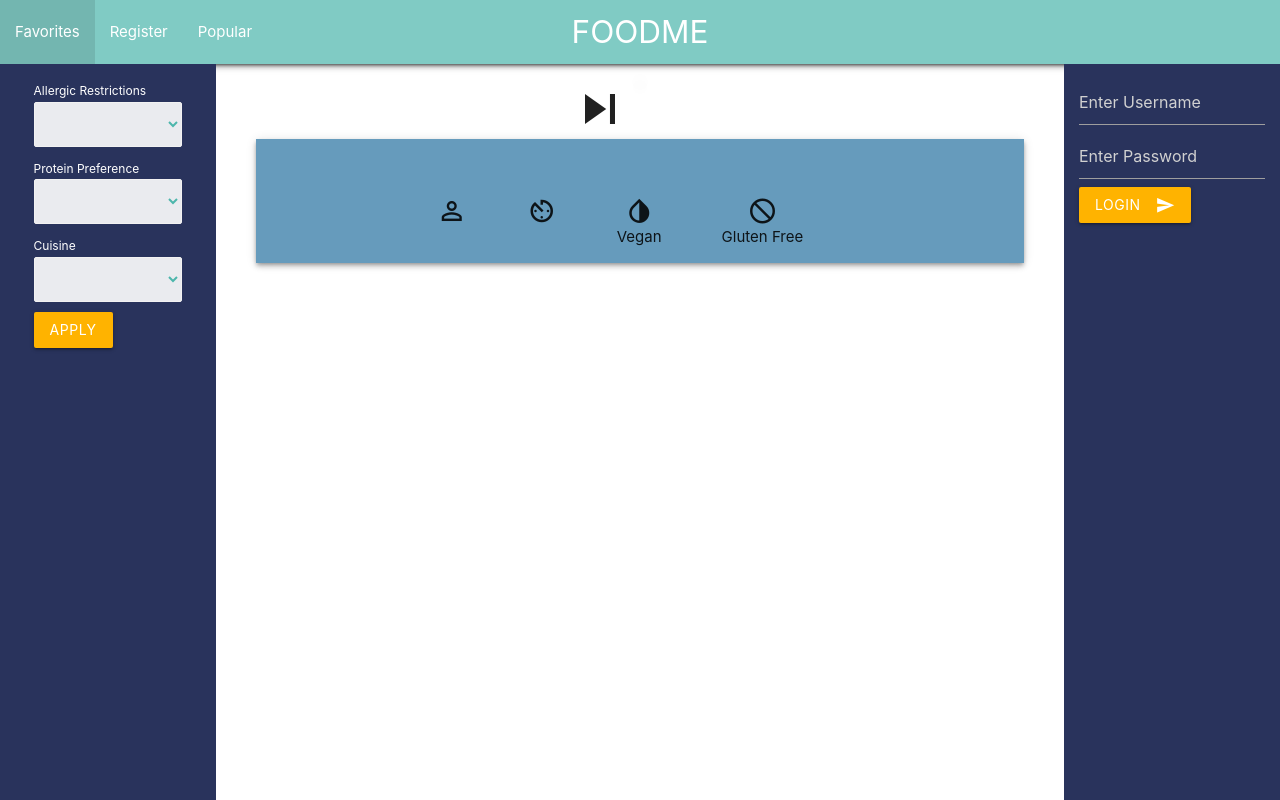
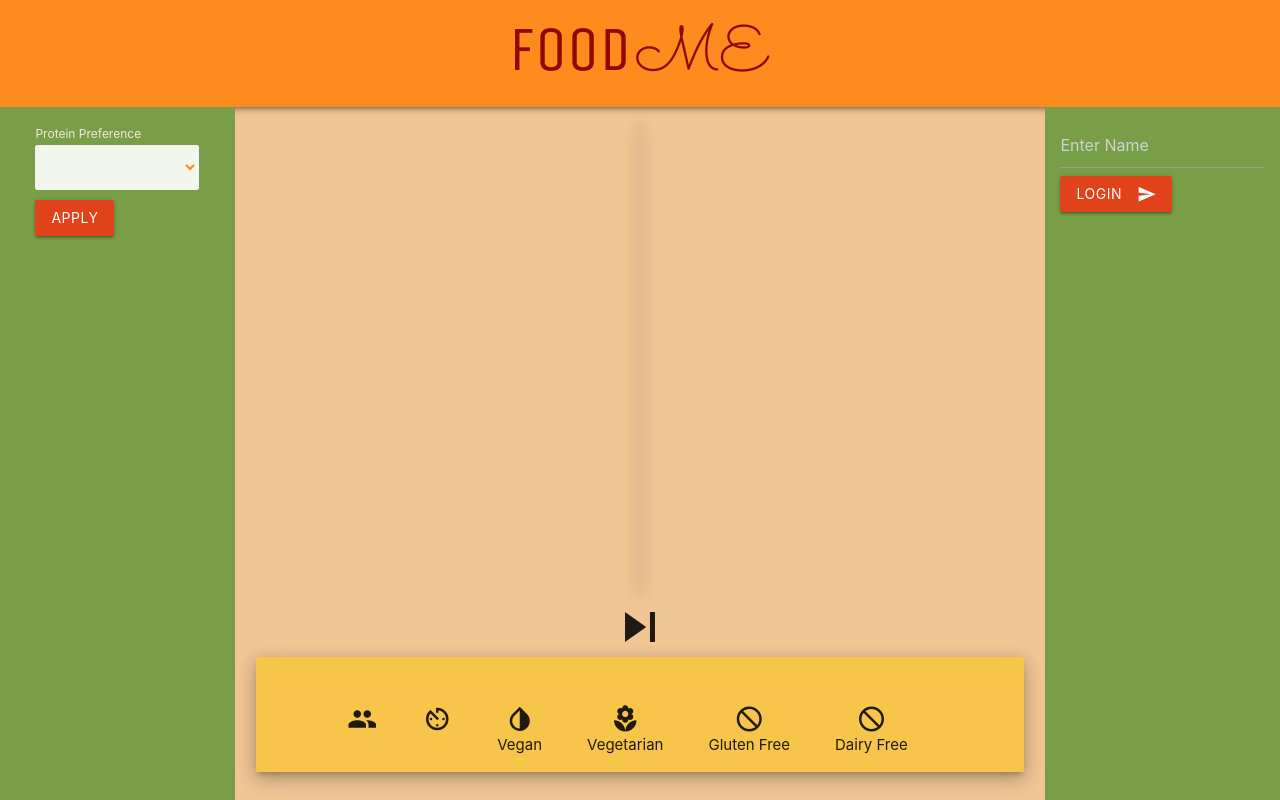
Before and after one commit to mycroquet/foodme, a plain HTML site: page index.html in a window 1280 px wide. Both pictures are taken after a click on the element "skip_next". Shown: the top 800 px of the page. Drawn offline with nearby package versions, Linux system fonts and the light colour scheme; no server answers.

Commit message:
Got icons to change

```diff
--- a/app.js
+++ b/app.js
@@ -17,6 +17,10 @@ function getRandomRecipe() {
         var link = data.recipes[0].sourceUrl
         var servings = data.recipes[0].servings
         var readyIn = data.recipes[0].readyInMinutes
+        var isVegan = data.recipes[0].vegan
+        var isGlutenFree = data.recipes[0].glutenFree
+        var isVegetarian = data.recipes[0].vegetarian
+        var isDairyFree = data.recipes[0].dairyFree
 
         $('#recipeImage').attr('src', image);
         $('#recipeName').attr('href', link);
@@ -24,12 +28,45 @@ function getRandomRecipe() {
         $('#instructions').text(instructions)
         $('#servings').text(servings + ' servings')
         $('#ready').text('Ready in ' + readyIn + ' minutes')
+        $('#seeRecipe').attr('href', link);
+
+
+        if (isVegan === false) {
+            $('#isVegan').css('display', 'none')
+        } else {
+            $('#isVegan').css('display', 'flex')
+        }
+        if (isGlutenFree === false) {
+            $('#isGlutenFree').css('display', 'none')
+        } else {
+            $('#isGlutenFree').css('display', 'flex')
+        }
+        if (isVegetarian === false) {
+            $('#isVegetarian').css('display', 'none')
+        } else {
+            $('#isVegetarian').css('display', 'flex')
+        }
+        if (isGlutenFree === false) {
+            $('#isDairyFree').css('display', 'none')
+        } else {
+            $('#isDairyFree').css('display', 'flex')
+        }
     }
+    console.log(isVegan);
+    console.log(isGlutenFree);
 
 }
 
 $('.arrows').click(function() {
-  getRandomRecipe()
+    getRandomRecipe()
 });
 
 getRandomRecipe()
+
+
+var $myUser = $('.user').val()
+
+
+$('#submit').click(localStorage.setItem('name', $myUser))
+
+console.log($myUser);
--- a/index.html
+++ b/index.html
@@ -5,83 +5,96 @@
 <head>
     <link rel="stylesheet" href="https://cdnjs.cloudflare.com/ajax/libs/materialize/0.97.8/css/materialize.css">
     <link rel="stylesheet" href="main.css">
-    <link rel="stylesheet" href="/fancybox/source/jquery.fancybox.css?v=2.1.5" type="text/css" media="screen" />
     <link href="http://fonts.googleapis.com/icon?family=Material+Icons" rel="stylesheet">
+    <link href="https://fonts.googleapis.com/css?family=Sacramento|Unica+One" rel="stylesheet">
 </head>
 
 <body>
     <header class="z-depth-2">
-        <nav>
-            <div class="nav-wrapper teal lighten-3">
-                <a href="#" class="brand-logo center">FOODME</a>
-                <ul id="nav-mobile" class="left hide-on-med-and-down">
+        <div class="nav-wrapper">
+            <a href="#" class="brand-logo center"><h1 class="logo-food">FOOD</h1></a>
+            <a href="#" class="brand-logo center"><h1 class="logo-me">ME</h1></a>
+            <!-- <ul id="nav-mobile" class="left hide-on-med-and-down">
                     <li><a href="#">Favorites</a></li>
                     <li><a href="#">Register</a></li>
                     <li><a href="#">Popular</a></li>
-                </ul>
+                </ul> -->
         </div>
-        </nav>
     </header>
     <main>
         <aside class="col s3 left-bar">
             <form class="filter" action="index.html" method="get">
-                <label for="allergies">Allergic Restrictions
+                <!-- <label for="allergies">Allergic Restrictions
           <select class="allergies" name="Allergies">
           </select>
-        </label>
+        </label> -->
                 <label for="protein-preference">Protein Preference
           <select class="protein" name="Protein">
           </select>
         </label>
-                <label for="cuisine">Cuisine
+                <!-- <label for="cuisine">Cuisine
           <select class="cuisine" name="Cuisine">
           </select>
-        </label>
-                <button class="btn waves-effect amber darken-1" type="submit" name="action">Apply
+        </label> -->
+                <button class="btn waves-effect" type="button" name="action">Apply
         </button>
             </form>
         </aside>
         <section class="col s6 container">
+            <article class="img-container">
                 <figure class="imageWrapper">
                     <img id="recipeImage" class="responsive-img z-depth-3" src="" />
                 </figure>
+            </article>
             <div class="arrows">
                 <i class="medium material-icons">skip_next</i>
             </div>
-            <figcaption class="z-depth-2">
-                <h2 class="truncate"><a id="recipeName" href="" target="newTab"></a></h2>
+            <figcaption class="z-depth-3">
+                <h3 class="truncate"><a id="recipeName" href="" target="newTab"></a></h3>
                 <div class="specs">
-                  <div class="spec-icons" value="servings">
-                    <i class="small material-icons">perm_identity</i>
+                    <div class="spec-icons">
+                        <i class="small material-icons">people</i>
                         <p id="servings"></p>
                     </div>
-                  <div class="spec-icons" value="cooktime">
+                    <div class="spec-icons">
                         <i class="small material-icons">av_timer</i>
                         <p id="ready"></p>
                     </div>
-                  <div class="spec-icons" value="isVegan">
+                    <div id="isVegan" class="spec-icons">
                         <i class="small material-icons">invert_colors</i>
                         <p>Vegan</p>
                     </div>
-                  <div class="spec-icons" value="isGlutenFree">
+                    <div id="isVegetarian" class="spec-icons">
+                        <i class="small material-icons">local_florist</i>
+                        <p>Vegetarian</p>
+                    </div>
+                    <div id="isGlutenFree" class="spec-icons">
                         <i class="small material-icons">not_interested</i>
                         <p>Gluten Free</p>
                     </div>
+                    <div id="isDairyFree" class="spec-icons">
+                        <i class="small material-icons">not_interested</i>
+                        <p>Dairy Free</p>
+                    </div>
+                    <!-- <div class="spec-icons">
+                        <a id="seeRecipe" href="" target="newTab">
+                        <i class="small material-icons">description</i></a>
+                        <p>See Recipe</p>
+                    </div> -->
                 </div>
                 <p id="instructions" class="flow-text"></p>
             </figcaption>
         </section>
         <aside class="col s3 right-bar">
             <form class="login" action="index.html" method="get">
-                <input type="text" name="username" placeholder="Enter Username">
-                <input type="text" name="password" placeholder="Enter Password">
-                <button class="btn waves-effect amber darken-1" type="submit" name="action">Login
+                <input type="text" id="user" placeholder="Enter Name">
+                <button id="submit" class="btn waves-effect" type="button" name="action">Login
                   <i class="material-icons right">send</i>
                 </button>
             </form>
         </aside>
     </main>
-    <footer class="amber darken-1">
+    <footer>
         <small>Michael Roque's Q1 Project</small>
     </footer>
     <script src="https://cdnjs.cloudflare.com/ajax/libs/jquery/3.1.1/jquery.min.js"></script>
--- a/main.css
+++ b/main.css
@@ -1,13 +1,28 @@
 body {
     display: flex;
+    background-color: #F0C695;
     min-height: 100vh;
     flex-direction: column;
 }
 
 header {
-    background-color: #F3A712;
+    background-color: #FD8B1E;
     display: flex;
+    width: 100vw;
+    padding: 1em;
     justify-content: center;
+}
+
+.logo-food {
+    display: inline-block;
+    color: #910606;
+    font-family: 'Unica One', cursive;
+}
+
+.logo-me {
+    font-family: 'Sacramento', cursive;
+    display: inline-block;
+    color: #910606;
 }
 
 .arrows {
@@ -31,7 +46,7 @@ header {
     flex-direction: column;
     align-items: center;
     flex-wrap: nowrap;
-    margin-right: 4em;
+    margin-right: 3em;
     margin-bottom: 1em;
 }
 
@@ -43,14 +58,19 @@ p {
 
 h1 {
     text-transform: uppercase;
+    margin: 0;
 }
 
-h2 a {
-    color: #29335C;
+.flow-text {
+    font-size: 1em !important;
 }
 
-h2 a:hover {
-    color: #ffb300;
+h3 a {
+    color: #910606;
+}
+
+h3 a:hover {
+    color: #E04219;
 }
 
 main {
@@ -75,7 +95,8 @@ figcaption {
     flex-direction: column;
     align-self: center;
     padding: 0 10px;
-    background-color: #669BBC;
+    margin-bottom: 15px;
+    background-color: #F7C549;
     width: 60vw;
 }
 
@@ -84,7 +105,7 @@ figcaption {
     flex-direction: column;
     align-items: center;
     padding: 15px;
-    background-color: #29335C;
+    background-color: #789F47;
     height: 100vh;
     width: 20vw;
 }
@@ -93,7 +114,7 @@ figcaption {
     display: flex;
     flex-direction: column;
     align-items: center;
-    background-color: #29335C;
+    background-color: #789F47;
     padding: 15px;
     height: 100vh;
     width: 20vw;
@@ -101,41 +122,69 @@ figcaption {
 
 .filter {
     display: block;
+    color: #F0E9DE;
     width: 80%;
     margin: 0 auto;
 }
 
 label {
-    color: white;
+    color: #F0E9DE;
 }
 
 select {
     display: block;
-    color: #4db6ac;
+    color: #FD8B1E;
     margin-bottom: 10px;
+}
+
+.btn {
+    background-color: #E04219 !important;
+}
+
+.login {
+    color: #F0C695;
 }
 
 .container {
     display: flex;
     flex-direction: column;
-    align-items: flex-start;
+    align-items: center;
+}
+
+img {
+    display: flex;
+    /*width: auto;
+    height: auto;*/
+}
+
+.img-container {
+    display: flex;
+    justify-content: center;
+    /*width: 60vw;*/
+    height: 60vh;
+    margin-bottom: 10px;
 }
 
 .imageWrapper {
     display: flex;
     flex-direction: row;
     justify-content: center;
-    width: 60vw;
+    /*width: 60vw;*/
     margin-bottom: 0;
     max-height: 60vh;
+}
+
+#recipeName {
+    font-family: 'Unica One', cursive;
 }
 
 footer {
     display: flex;
     align-self: baseline;
     width: 100vw;
+    background-color: #ABAA6E;
 }
 
 small {
-    padding: 2em;
+    padding: 4em;
 }
```
Lines whose indentation alone changed are shown as unchanged.
